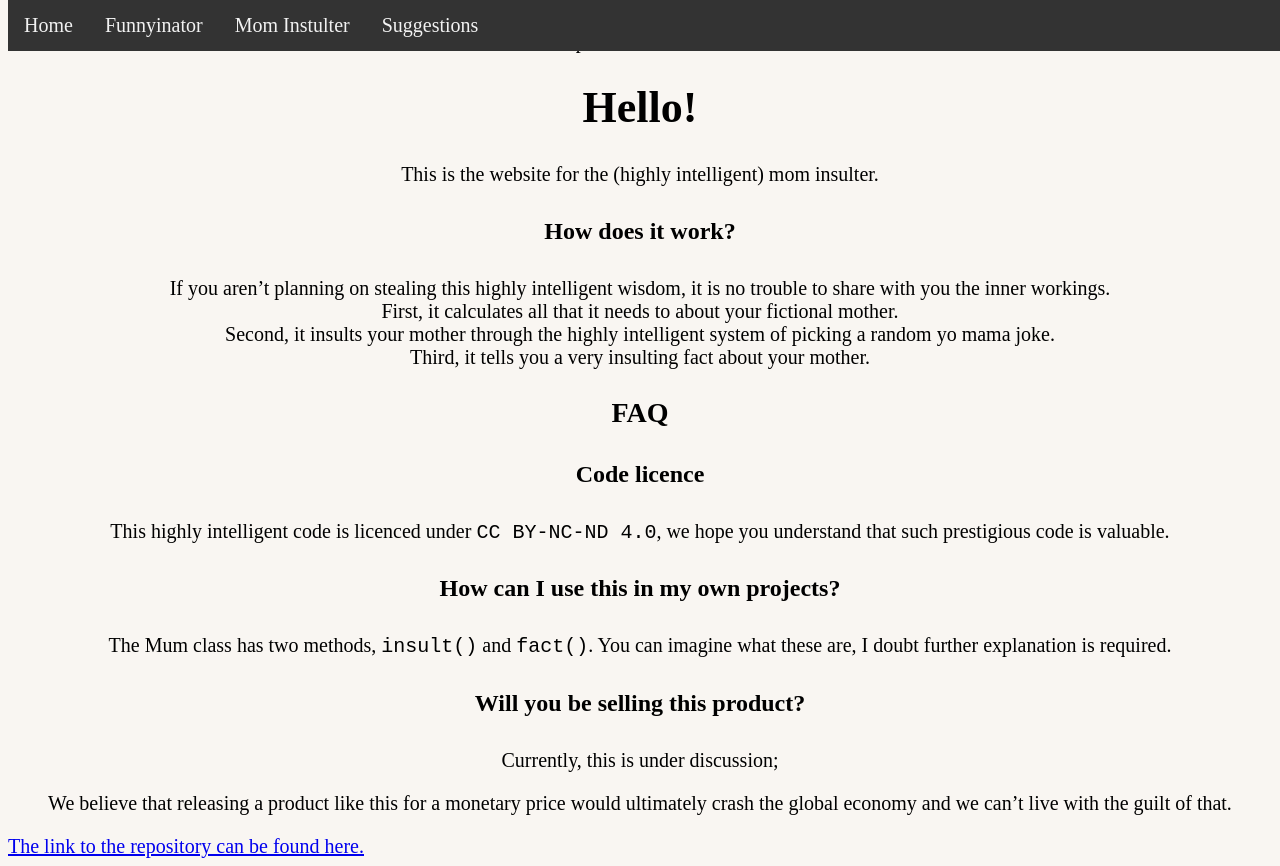
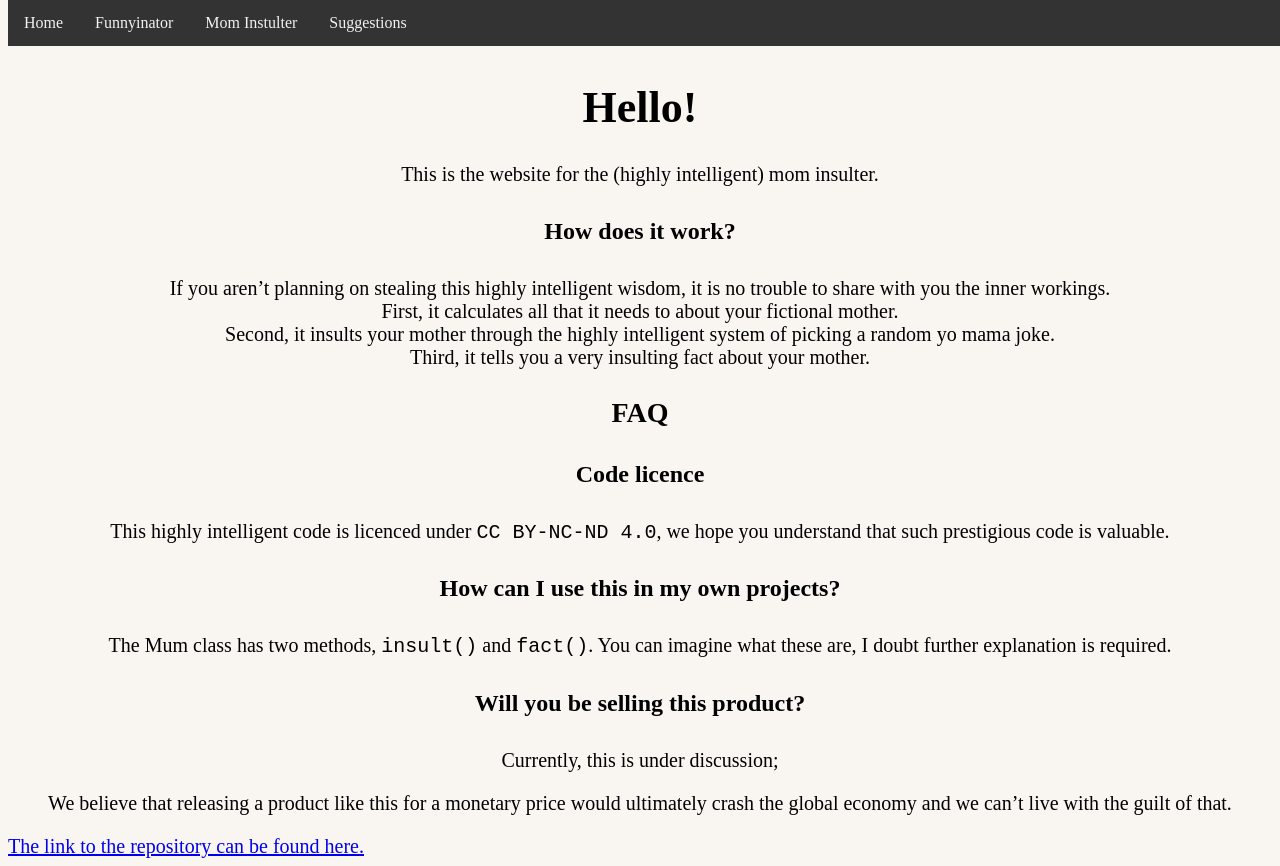
Before and after one commit to ASkiingrock/mom-insulter, a plain HTML site: page index.html in a window 1280 px wide. Drawn offline with Linux system fonts and the light colour scheme; a web font is replaced by a local one.

Commit message:
added <a> tag for nav

```diff
--- a/index.html
+++ b/index.html
@@ -11,14 +11,14 @@
 </head>
 <body>
     <div class="navbar">
-      <a href="#LINK TO SMELK TECHNOLOGIES HOMEPAGE">Home</a>
-      <a href="https://askiingrock.github.io/Funnyinator/">Funnyinator</a>
-      <a href="https://askiingrock.github.io/mom-insulter/">Mom Instulter</a>
-      <a href="https://askiingrock.github.io/Suggestions-for-Funnyinator/">Suggestions</a>
+      <a class="nav" href="https://askiingrock.gihub.io/Smelk-Innovations">Home</a>
+      <a class="nav" href="https://askiingrock.github.io/Funnyinator/">Funnyinator</a>
+      <a class="nav" href="https://askiingrock.github.io/mom-insulter/">Mom Instulter</a>
+      <a class="nav" href="https://askiingrock.github.io/Suggestions-for-Funnyinator/">Suggestions</a>
     </div>
 
     <div class="main">
-      <p>placeholder text</p>
+      <p>`</p>
     </div>
 <!-- why you looking in the html???? huh???? -->
 <h1>Hello!</h1>
--- a/main.css
+++ b/main.css
@@ -39,13 +39,14 @@ a {
 }
 
 /* Links inside the navbar */
-.navbar a {
+.navbar a.nav {
   float: left;
   display: block;
   color: #f2f2f2;
   text-align: center;
   padding: 14px 16px;
   text-decoration: none;
+  font-size: 16px;
 }
 
 /* Change background on mouse-over */
```
